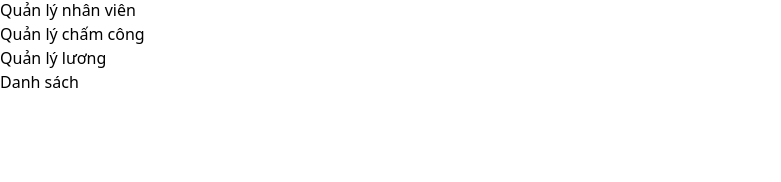
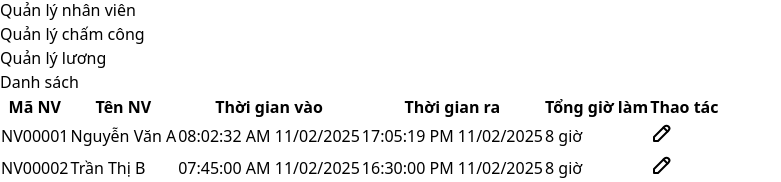
Before and after one commit to hc1rrr/qlns, a React (Vite) app: page /time-keeping in a window 1280 px wide. Shown: the part 770-952 px from the top of the page, without its empty margins (0-781 px from the left). Before the commit the page ends 864 px from the top, so only its background shows below. Built offline with nearby package versions, Linux system fonts and the light colour scheme.

Commit message:
timekeeping

```diff
--- a/src/components/Dashboard.tsx
+++ b/src/components/Dashboard.tsx
@@ -1,12 +1,12 @@
 function Dashboard() {
   return (
-    <main className="p-4">
+    <main className="p-10 bg-[#F1F5F9] min-h-screen">
       {/* Nhân viên */}
       <div className="container mx-auto px-4">
         <div className="grid grid-cols-1 gap-4 sm:grid-cols-2 lg:grid-cols-4 card">
           <div className="flex items-center justify-between p-4 bg-white rounded-lg shadow">
             <div className="text-gray-500">
-              <h4 className="text-2xl font-semibold">41</h4>
+              <h4 className="text-2xl font-semibold text-black">41</h4>
               <p className="text-sm">Nhân viên</p>
 
             </div>
@@ -15,7 +15,7 @@ function Dashboard() {
           {/* Chức vụ */}
           <div className="flex items-center justify-between p-4 bg-white rounded-lg shadow">
             <div className="text-gray-500">
-              <h4 className="text-2xl font-semibold">9</h4>
+              <h4 className="text-2xl font-semibold text-black">9</h4>
               <p className="text-sm">Chức vụ</p>
             </div>
           </div>
@@ -23,7 +23,7 @@ function Dashboard() {
           {/* Phòng ban */}
           <div className="flex items-center justify-between p-4 bg-white rounded-lg shadow">
             <div className="text-gray-500">
-              <h4 className="text-2xl font-semibold">3</h4>
+              <h4 className="text-2xl font-semibold text-black">3</h4>
               <p className="text-sm">Phòng ban</p>
             </div>
           </div>
--- a/src/components/Header.tsx
+++ b/src/components/Header.tsx
@@ -35,7 +35,7 @@ function Header() {
                 />
               </button>
 
-              {/* Dropdown menu với hiệu ứng mượt mà */}
+              {/* Dropdown menu */}
               <div
                 className={`absolute right-0 top-12 w-48 bg-white border rounded-lg shadow-lg p-2 dark:bg-gray-700 transition-opacity duration-200 transform ${
                   isDropdownOpen ? "opacity-100 scale-100" : "opacity-0 scale-95 pointer-events-none"
--- a/src/components/Sidebar.tsx
+++ b/src/components/Sidebar.tsx
@@ -25,13 +25,13 @@ function Sidebar() {
   console.log(path);
 
   return (
-    <div className="w-full md:w-56 h-auto">
+    <div className="w-full md:w-56 h-screen bg-[#1C2434] text-white pt-32">
       {MENU.map((item: MenuItem, index: number) => (
         <div
           key={index}
           onClick={() => handleNavigate(item.path)}
           className={`mt-2 p-3 rounded-lg cursor-pointer duration-150 ${
-            path === item.path ? "bg-gray-200 text-black" : "hover:bg-gray-200"
+            path === item.path ? "bg-gray-500 text-white" : "hover:bg-gray-500"
           }`}
         >
           {item.label}
--- a/src/components/TimeKeeping.tsx
+++ b/src/components/TimeKeeping.tsx
@@ -1,7 +1,100 @@
-function TimeKeeping () {
-    return <div>
-        <h1>Danh sách</h1>
+// import { useState } from "react";
+
+function TimeKeeping() {
+  const timeKeepingData = [
+    {
+      employee_id: "NV00001",
+      name: "Nguyễn Văn A",
+      check_in: "08:02:32 AM 11/02/2025",
+      check_out: "17:05:19 PM 11/02/2025",
+    },
+    {
+      employee_id: "NV00002",
+      name: "Trần Thị B",
+      check_in: "07:45:00 AM 11/02/2025",
+      check_out: "16:30:00 PM 11/02/2025",
+    },
+    {
+      employee_id: "NV00003",
+      name: "Nguyễn Thị C",
+      check_in: "08:15:00 AM 11/02/2025",
+      check_out: "17:30:00 PM 11/02/2025",
+    },
+  ];
+
+  const calculateWorkHours = (checkIn: string, checkOut: string) => {
+    const parseTime = (timeStr: string) => {
+      const [time, modifier] = timeStr.split(" ");
+      let [hours, minutes, seconds] = time.split(":").map(Number);
+
+      return hours + minutes / 60 + seconds / 3600; // Trả về tổng giờ dưới dạng số
+    };
+
+    const inHours = parseTime(checkIn);
+    const outHours = parseTime(checkOut);
+
+    let totalHours = outHours - inHours;
+
+    if (inHours < 12 && outHours > 13) {
+      totalHours -= 1;
+    }
+
+    return totalHours.toFixed(0);
+  };
+
+  return (
+    <div>
+      <h1 className="p-5 text-xl font-semibold">Danh sách</h1>
+      <table className="min-w-full divide-y bg-gray-100">
+        <thead>
+          <tr>
+            <th className="px-6 py-3 text-left text-sm font-medium text-gray-900 uppercase tracking-wider">
+              Mã NV
+            </th>
+            <th className="px-6 py-3 text-left text-sm font-medium text-gray-900 uppercase tracking-wider">
+              Tên NV
+            </th>
+            <th className="px-6 py-3 text-left text-sm font-medium text-gray-900 uppercase tracking-wider">
+              Thời gian vào
+            </th>
+            <th className="px-6 py-3 text-left text-sm font-medium text-gray-900 uppercase tracking-wider">
+              Thời gian ra
+            </th>
+            <th className="px-6 py-3 text-left text-sm font-medium text-gray-900 uppercase tracking-wider">
+              Tổng giờ làm
+            </th>
+            <th className="px-6 py-3 text-left text-sm font-medium text-gray-900 uppercase tracking-wider">
+              Thao tác
+            </th>
+          </tr>
+        </thead>
+        <tbody className="bg-white divide-y divide-gray-200">
+          {timeKeepingData.map((employee, index) => (
+            <tr key={index}>
+              <td className="px-6 py-4 whitespace-nowrap">
+                {employee.employee_id}
+              </td>
+              <td className="px-6 py-4 whitespace-nowrap">{employee.name}</td>
+              <td className="px-6 py-4 whitespace-nowrap">
+                {employee.check_in}
+              </td>
+              <td className="px-6 py-4 whitespace-nowrap">
+                {employee.check_out}
+              </td>
+              <td className="px-6 py-4 whitespace-nowrap">
+                {calculateWorkHours(employee.check_in, employee.check_out)} giờ
+              </td>
+              <td className="px-6 py-4 whitespace-nowrap">
+                <button className="px-2">
+                <svg className="h-6 w-6 text-slate-500"  width="24" height="24" viewBox="0 0 24 24" stroke-width="2" stroke="currentColor" fill="none" stroke-linecap="round" stroke-linejoin="round">  <path stroke="none" d="M0 0h24v24H0z"/>  <path d="M4 20h4l10.5 -10.5a1.5 1.5 0 0 0 -4 -4l-10.5 10.5v4" />  <line x1="13.5" y1="6.5" x2="17.5" y2="10.5" /></svg>
+                </button>
+              </td>
+            </tr>
+          ))}
+        </tbody>
+      </table>
     </div>
+  );
 }
 
-export default TimeKeeping
+export default TimeKeeping;
--- a/src/layout/RootLayout.tsx
+++ b/src/layout/RootLayout.tsx
@@ -8,7 +8,7 @@ function RootLayout({ children }: { children: ReactNode }) {
       <Header />
       <div className="flex flex-col md:flex-row mt-14">
         <Sidebar />
-        <div className="flex-1 p-4">{children}</div>
+        <div className="flex-1">{children}</div>
       </div>
     </div>
   );
```
